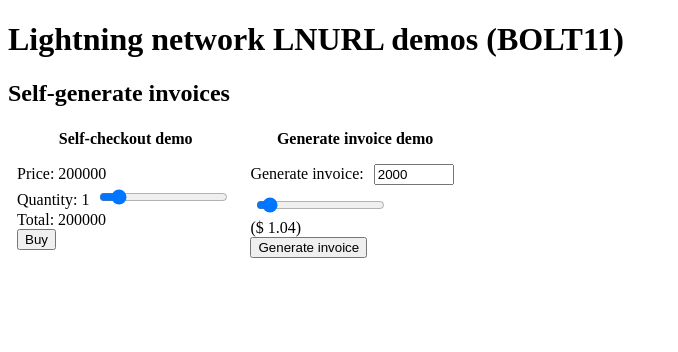
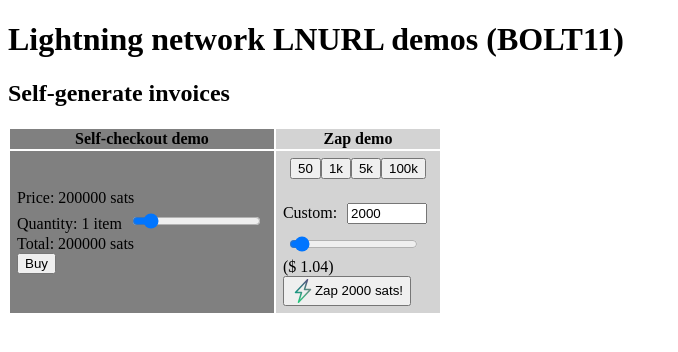
Before and after one commit to tsauvajon/lnurl_tests, a SvelteKit app in the folder front/: page / in a window 1280 px wide. Shown: the top 352 px of the page, without its empty margins (0-678 px from the left). Built offline with nearby package versions, Linux system fonts and the light colour scheme.

Commit message:
Improve UI and UX

```diff
--- a/front/src/routes/Invoice.svelte
+++ b/front/src/routes/Invoice.svelte
@@ -1,35 +1,37 @@
 <script lang="ts">
+	import ZapIcon from './Zap.svelte';
+
 	let qr_code: String | null = null;
 	let invoice: String | null = null;
 	let error: String | null = null;
 
-	let qty = 1;
-	const unit_price = 200_000;
+	let qty: number = 1;
+	const unit_price: number = 200_000;
 	$: total = unit_price * qty;
 
-	let send_amount = 2000;
-	$: usd_send = (send_amount / 1930).toFixed(2);
+	let zap_amount: number = 2000;
+	$: zap_amount_usd = (zap_amount / 1930).toFixed(2);
 
 	async function buy() {
-		get_invoice(total)
+		get_invoice(total);
 	}
 
-	async function send() {
-		get_invoice(send_amount)
+	async function zap() {
+		get_invoice(zap_amount);
 	}
 
-	async function get_invoice(sats) {
+	async function get_invoice(sats: number) {
 		error = null;
 		try {
 			const res = await fetch('http://127.0.0.1:3987/invoice', {
 				method: 'POST',
 				headers: {
-				"Content-Type": "application/json",
+					'Content-Type': 'application/json'
 				},
 				body: JSON.stringify({
 					sats
 				})
-			})
+			});
 			if (!res.ok) {
 				error = await res.text();
 			}
@@ -39,39 +41,44 @@
 		} catch (e: any) {
 			error = e;
 		}
-
 	}
-
-	// TODO: animate QR Code https://svelte.dev/tutorial/bind-this
 </script>
 
 <h2>Self-generate invoices</h2>
 
 <table>
 	<tr>
-	<th>Self-checkout demo</th>
-	<th>Generate invoice demo</th>
+		<th style="background: grey">Self-checkout demo</th>
+		<th style="background: lightgrey">Zap demo</th>
 	</tr>
 
 	<tr>
-	<td>
+		<td style="background: grey">
 			<p>
-		Price: {unit_price}<br />
-		Quantity: {qty}
+				Price: {unit_price} sats<br />
+				Quantity: {qty} item
 				<input type="range" bind:value={qty} min="0" max="10" /><br />
-		Total: {total}<br />
+				Total: {total} sats<br />
 				<button on:click={buy}>Buy</button>
 			</p>
 		</td>
 
-	<td>
+		<td style="background: lightgrey">
 			<p>
-		Generate invoice:
-		<input type="number" bind:value={send_amount} min="20" max="40000" /><br />
-		<input type="range" bind:value={send_amount} min="20" max="40000" /><br />
-		($ {usd_send})
+				<span>
+					<button on:click={() => (zap_amount = 50)}>50</button>
+					<button on:click={() => (zap_amount = 1000)}>1k</button>
+					<button on:click={() => (zap_amount = 5000)}>5k</button>
+					<button on:click={() => (zap_amount = 100_000)}>100k</button>
+				</span>
 				<br />
-		<button on:click={send}>Generate invoice</button>
+				<!-- TODO: modal? -->
+				Custom:
+				<input type="number" bind:value={zap_amount} min="20" max="40000" /><br />
+				<input type="range" bind:value={zap_amount} min="20" max="40000" /><br />
+				($ {zap_amount_usd})
+				<br />
+				<button on:click={zap}><ZapIcon />Zap {zap_amount} sats!</button>
 			</p>
 		</td>
 	</tr>
@@ -80,12 +87,16 @@
 {#if error}
 	<p>Error: {error}</p>
 {:else if qr_code}
-	<p>QR Code: {@html qr_code}</p>
-	<p>Raw Invoice: {invoice}</p>
+	<p class="qr_code">QR Code: {@html qr_code}</p>
+	<p>
+		{#if invoice}
+			Raw Invoice: {invoice}
+			<button on:click={() => navigator.clipboard.writeText(invoice)}>Copy</button>
+		{/if}
+	</p>
 {:else if invoice}
 	<p>Invoice: {invoice}</p>
 {/if}
-
 
 <style>
 	input,
@@ -93,35 +104,64 @@
 		margin: 6px;
 	}
 
-	:global(svg rect) {
+	button,
+	span {
+		display: flex;
+		align-items: center;
+		justify-content: center;
+	}
+
+	:global(.qr_code svg rect) {
 		animation: contour 6s ease-in-out infinite;
 	}
 
 	@keyframes contour {
-		0% {fill:#ef5455}
-		50% {fill:#f77f00}
-		100% {fill:#ef5455}
+		0% {
+			fill: #ef5455;
+		}
+		50% {
+			fill: #f77f00;
+		}
+		100% {
+			fill: #ef5455;
+		}
 	}
 
-	:global(svg path) {
+	:global(.qr_code svg path) {
 		animation: interieur 6s ease-in-out infinite;
 	}
 
 	@keyframes interieur {
-		0% {fill:#2b3252}
-		50% {fill:#5e412f}
-		100% {fill:#2b3252}
+		0% {
+			fill: #2b3252;
+		}
+		50% {
+			fill: #5e412f;
+		}
+		100% {
+			fill: #2b3252;
+		}
 	}
 
-	:global(svg) {
+	:global(.qr_code svg) {
 		animation: rotate 10s ease-in-out infinite;
 	}
 
 	@keyframes rotate {
-		0% { transform: rotate3d(0); }
-		25% { transform: rotate3d(1, 1, 1, 5deg); }
-		50% { transform: rotate3d(0); }
-		75% { transform: rotate3d(1, 1, 1, -5deg); }
-		100% { transform: rotate3d(0); }
+		0% {
+			transform: rotate3d(0);
+		}
+		25% {
+			transform: rotate3d(1, 1, 1, 5deg);
+		}
+		50% {
+			transform: rotate3d(0);
+		}
+		75% {
+			transform: rotate3d(1, 1, 1, -5deg);
+		}
+		100% {
+			transform: rotate3d(0);
+		}
 	}
 </style>
--- /dev/null
+++ b/front/src/routes/Zap.svelte
@@ -0,0 +1,49 @@
+<script>
+	import { onMount } from 'svelte';
+
+	let canvas;
+
+	onMount(() => {
+		const ctx = canvas.getContext('2d');
+		let frame = requestAnimationFrame(loop);
+
+		function loop(t) {
+			frame = requestAnimationFrame(loop);
+
+			const imageData = ctx.getImageData(0, 0, canvas.width, canvas.height);
+
+			for (let p = 0; p < imageData.data.length; p += 4) {
+				const i = p / 4;
+				const x = i % canvas.width;
+				const y = (i / canvas.width) >>> 0;
+
+				const r = 64 + (128 * x) / canvas.width + 64 * Math.sin(t / 1000);
+				const g = 64 + (128 * y) / canvas.height + 64 * Math.cos(t / 1000);
+				const b = 128;
+
+				imageData.data[p + 0] = r;
+				imageData.data[p + 1] = g;
+				imageData.data[p + 2] = b;
+				imageData.data[p + 3] = 255;
+			}
+
+			ctx.putImageData(imageData, 0, 0);
+		}
+
+		return () => {
+			cancelAnimationFrame(frame);
+		};
+	});
+</script>
+
+<canvas bind:this={canvas} width={20} height={20} />
+
+<style>
+	canvas {
+		width: 24px;
+		height: 24px;
+		background-color: #666;
+		-webkit-mask: url(/zap-icon.svg) 50% 50% no-repeat;
+		mask: url(/zap-icon.svg) 50% 50% no-repeat;
+	}
+</style>
```
Also changed, not shown: front/static/zap-icon.svg (added), 1 other file (tests, documents, lock files or other folders). Lines whose indentation alone changed are shown as unchanged.
